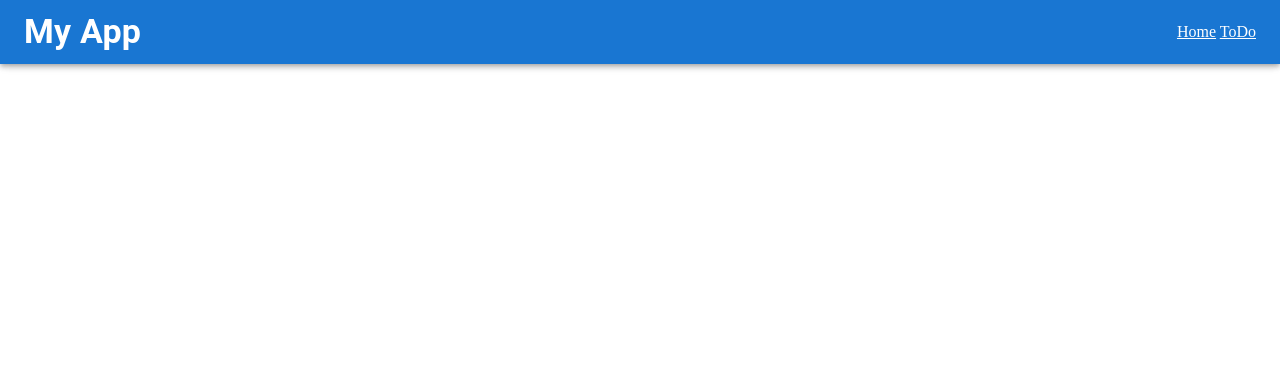
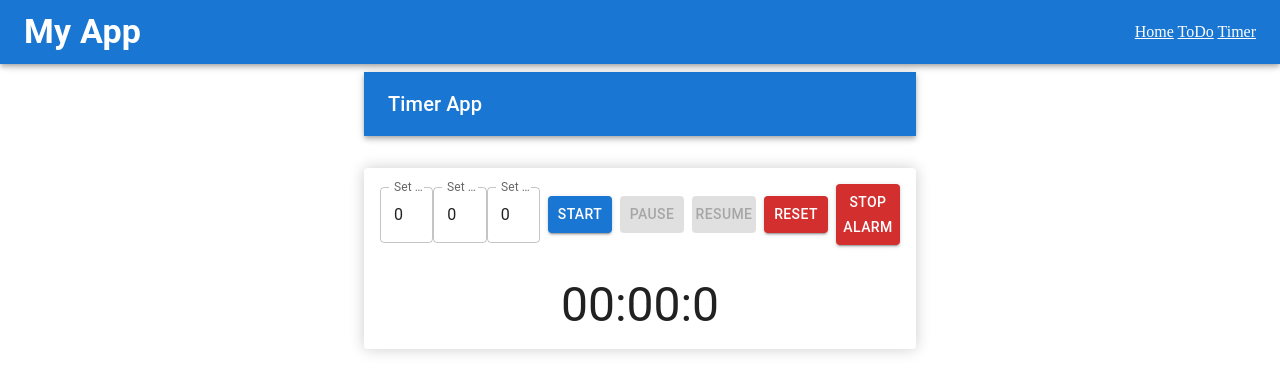
Before and after one commit to kuwacom/WEB-Exercises-2, a React app: page /timer in a window 1280 px wide. Before the commit this address had no page. Shown: the top 392 px of the page. Built offline with nearby package versions, Linux system fonts and the light colour scheme; the HTML template or start-up script is replaced by a standard one.

Commit message:
update: add timer page

```diff
--- a/package.json
+++ b/package.json
@@ -1,7 +1,7 @@
 {
   "name": "web-exercises-2",
   "private": true,
-  "version": "0.1.0",
+  "version": "0.2.0",
   "type": "module",
   "scripts": {
     "dev": "vite",
--- a/src/App.jsx
+++ b/src/App.jsx
@@ -3,6 +3,7 @@ import { BrowserRouter, Route, Routes } from "react-router-dom";
 import Header from "./components/Header";
 import Home from "./pages/Home";
 import Todo from "./pages/Todo";
+import Timer from "./pages/Timer";
 
 function App() {
   return (
@@ -13,6 +14,7 @@ function App() {
       <Routes>
         <Route path="/" element={<Home />} />
         <Route path="/todo" element={<Todo />} />
+        <Route path="/timer" element={<Timer />} />
       </Routes>
     </BrowserRouter>
     </>
--- a/src/components/Header.jsx
+++ b/src/components/Header.jsx
@@ -18,6 +18,8 @@ function Header() {
             <Link to="/" style={{color: 'white'}}>Home</Link>
             {' '}
             <Link to="/todo" style={{color: 'white'}}>ToDo</Link>
+            {' '}
+            <Link to="/timer" style={{color: 'white'}}>Timer</Link>
           </Box>
         </Toolbar>
       </AppBar>
--- a/src/pages/Home.jsx
+++ b/src/pages/Home.jsx
@@ -1,6 +1,6 @@
 import PropTypes from 'prop-types';
 import { Box, Button, Typography } from "@mui/material";
-import { MoreHorizOutlined, PlaylistAddCheckOutlined } from '@mui/icons-material';
+import { AccessAlarmOutlined, MoreHorizOutlined, PlaylistAddCheckOutlined } from '@mui/icons-material';
 import { useNavigate } from 'react-router-dom';
 
 const GridBox = ({ children, title, onClick }) => (
@@ -47,6 +47,9 @@ function Home() {
         <GridBox title='ToDo' onClick={()=>{navigate('/todo')}}>
           <PlaylistAddCheckOutlined sx={{fontSize: 120}} />
         </GridBox>
+        <GridBox title='Timer' onClick={()=>{navigate('/timer')}}>
+          <AccessAlarmOutlined sx={{fontSize: 120}} />
+        </GridBox>
         <GridBox title='etc'>
           <MoreHorizOutlined sx={{fontSize: 120}} />
         </GridBox>
--- /dev/null
+++ b/src/pages/Timer.jsx
@@ -0,0 +1,147 @@
+import React, { useState, useEffect } from 'react';
+import { AppBar, Box, Button, Container, Paper, TextField, Toolbar, Typography } from '@mui/material';
+
+import alarmSound from '../assets/sounds/alarm.mp3'; // alarm音声
+const audio = new Audio(alarmSound);
+
+function Timer() {
+  const [minutes, setMinutes] = useState(0);
+  const [seconds, setSeconds] = useState(0);
+  const [milliseconds, setMilliseconds] = useState(0);
+  const [time, setTime] = useState(0);
+  const [isActive, setIsActive] = useState(false);
+  const [isPaused, setIsPaused] = useState(false);
+
+  const handleStart = () => {
+    const totalMilliseconds = (minutes * 60 + seconds) * 1000 + milliseconds; // ミリ秒に変換
+    if (totalMilliseconds <= 0) return;
+    setTime(totalMilliseconds);
+    setIsActive(true);
+    setIsPaused(false);
+  };
+
+  const stopAlarm = () => {
+    audio.pause();
+    audio.currentTime = 0;
+  };
+
+  const handleReset = () => {
+    setIsActive(false);
+    setIsPaused(false);
+    setTime(0);
+    stopAlarm();
+  };
+
+  const formatTime = (time) => {
+    const formattedMinutes = Math.floor((time / (1000 * 60)) % 60);
+    const formattedSeconds = Math.floor((time / 1000) % 60);
+    const formattedMilliseconds = Math.floor((time % 1000) / 100); // ミリ秒を2桁表示に変換
+    return `${formattedMinutes < 10 ? '0' : ''}${formattedMinutes}:${formattedSeconds < 10 ? '0' : ''}${formattedSeconds}:${formattedMilliseconds}`;
+  };
+
+  useEffect(() => {
+    if (!isActive) return;
+    if (time > 0) {
+      setTimeout(() => {
+        if (!isPaused) setTime(time - 100);
+      }, 90); // 処理に時間がかかってタイマーに誤差が出る
+    } else if (time === 0) { // タイマー起動
+      audio.play();
+      setIsActive(false);
+      setIsPaused(false);
+      setTime(0);
+    }
+  }, [isActive, isPaused, time]);
+
+  return (
+    <Container maxWidth="sm">
+      <AppBar position="static">
+        <Toolbar>
+          <Typography variant="h6">
+            Timer App
+          </Typography>
+        </Toolbar>
+      </AppBar>
+      <Box mt={4}>
+        <Paper sx={{ p: 2, boxShadow: '0px 0 15px 0 rgba(0, 0, 0, 0.2)' }}>
+          <Box display="flex" alignItems="center">
+            <TextField
+              label="Set Minutes"
+              type="number"
+              value={minutes}
+              onChange={(e) => {
+                if (0 <= e.target.value) setMinutes(parseInt(e.target.value))
+              }}
+            />
+            <TextField
+              label="Set Seconds"
+              type="number"
+              value={seconds}
+              onChange={(e) => {
+                if (0 <= e.target.value) setSeconds(parseInt(e.target.value))
+              }}
+            />
+            <TextField
+              label="Set Milliseconds"
+              type="number"
+              value={milliseconds}
+              onChange={(e) => {
+                if (0 <= e.target.value) setMilliseconds(parseInt(e.target.value))
+              }}
+            />
+            <Button
+              color="primary"
+              variant="contained"
+              onClick={handleStart}
+              disabled={isActive && !isPaused}
+              sx={{ ml: 1 }}
+            >
+              Start
+            </Button>
+            <Button
+              color="secondary"
+              variant="contained"
+              onClick={() => {setIsPaused(true)}}
+              disabled={!isActive || isPaused}
+              sx={{ ml: 1 }}
+            >
+              Pause
+            </Button>
+            <Button
+              color="primary"
+              variant="contained"
+              onClick={() => {setIsPaused(false)}}
+              disabled={!isActive || !isPaused || !time}
+              sx={{ ml: 1 }}
+            >
+              Resume
+            </Button>
+            <Button
+              color="error"
+              variant="contained"
+              onClick={handleReset}
+              sx={{ ml: 1 }}
+            >
+              Reset
+            </Button>
+            <Button
+              color="error"
+              variant="contained"
+              onClick={stopAlarm}
+              sx={{ ml: 1 }}
+            >
+              Stop Alarm
+            </Button>
+          </Box>
+          <Box mt={4} display="flex" justifyContent="center" alignItems="center">
+            <Typography variant="h3">
+              {formatTime(time)}
+            </Typography>
+          </Box>
+        </Paper>
+      </Box>
+    </Container>
+  );
+}
+
+export default Timer;
```
Also changed, not shown: 2 other files (tests, documents, lock files or other folders).
